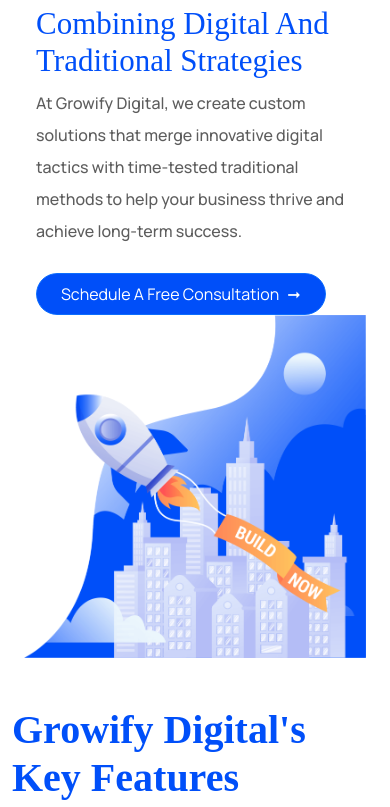
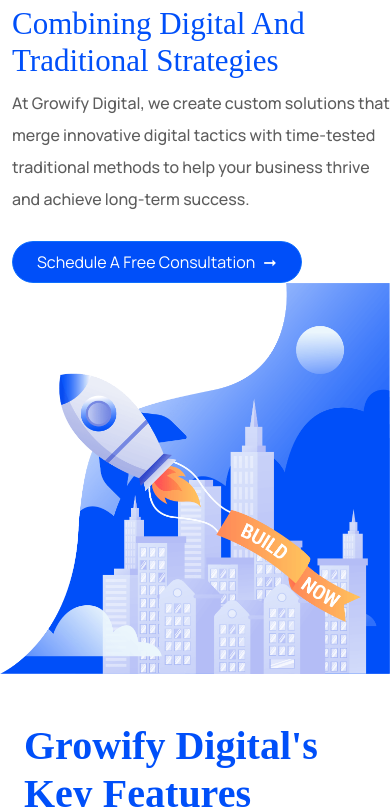
Before and after one commit to vickash-zbb/growifydigitalweb, a plain HTML site: page index.html in a window 390 px wide. Shown: the part 219-1026 px from the top of the page. Drawn offline with nearby package versions, Linux system fonts and the light colour scheme; files whose address does not match are found by name.

Commit message:
padding added for container

```diff
--- a/responsive.css
+++ b/responsive.css
@@ -5,6 +5,9 @@
 }
 }
 @media only screen and (max-width: 600px) {
+  .container{
+    padding-left: 24px
+  } ;
    .herosec {
       padding:0px 24px;
     }
```
